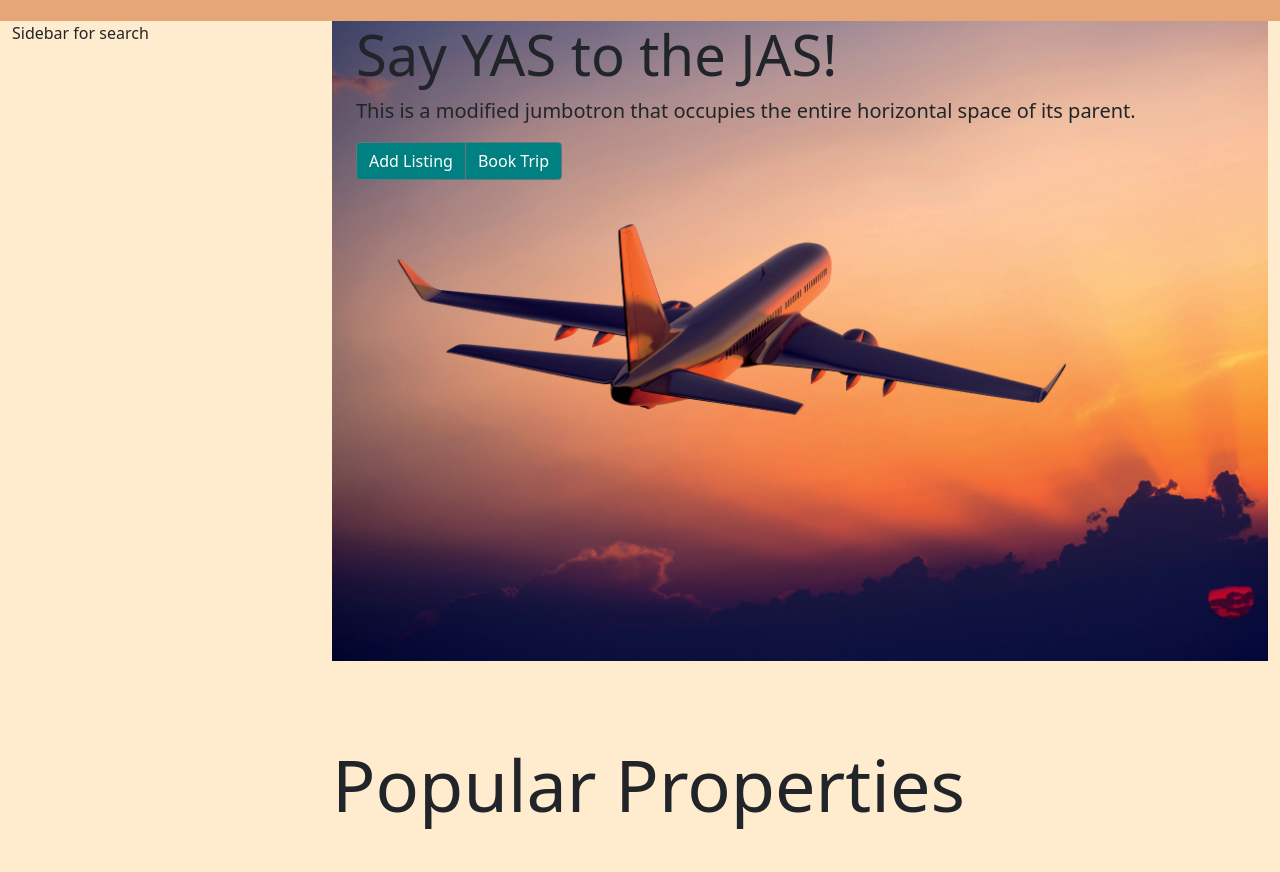
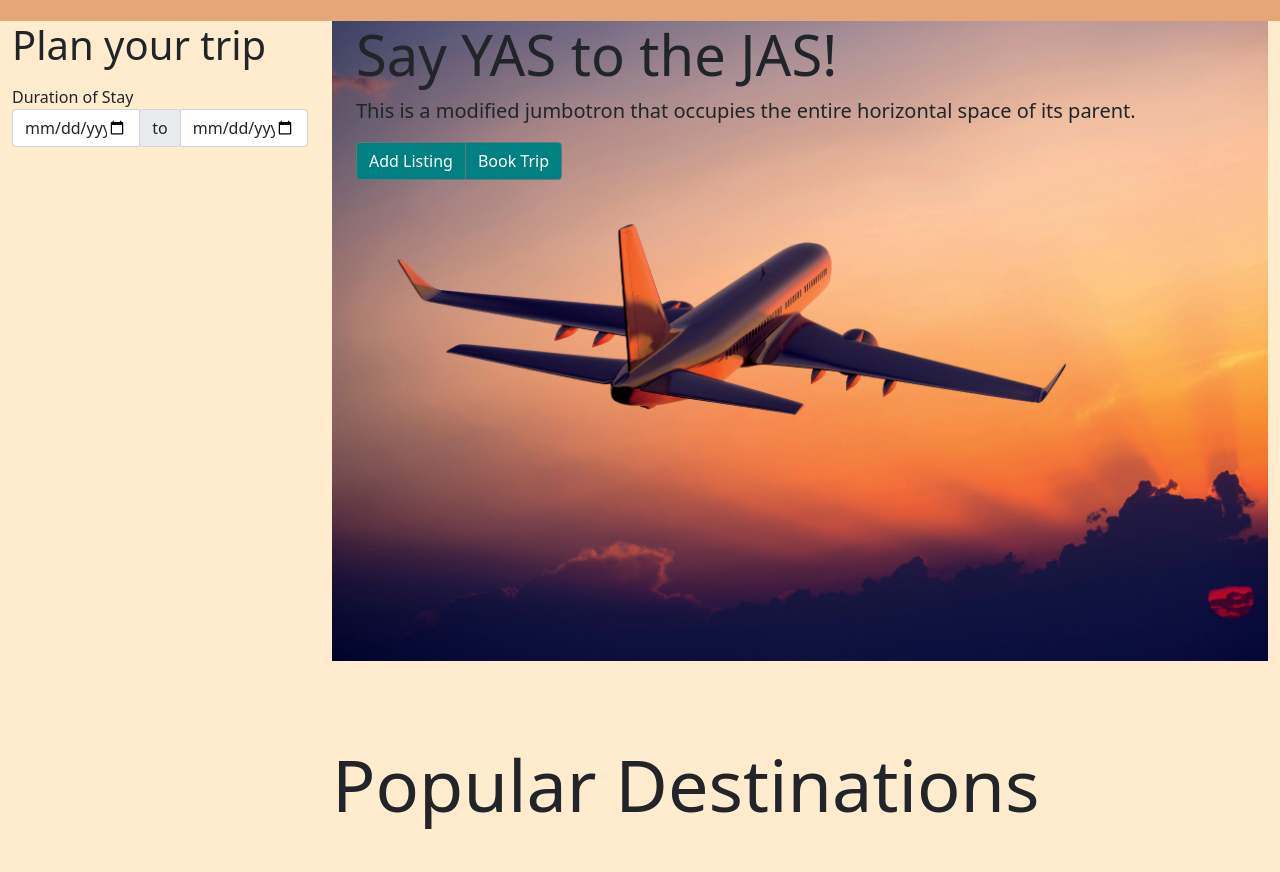
Before and after one commit to arunima1820/Assignment1-WPL, a plain HTML site: page main.html in a window 1280 px wide. Shown: the part 75-947 px from the top of the page. Drawn offline with nearby package versions, Linux system fonts and the light colour scheme.

Commit message:
updated sidebar

```diff
--- a/main.html
+++ b/main.html
@@ -74,7 +74,15 @@
     <div class="container-fluid">
         <div class="row justify-content-md-center">
             <div class="col col-md-3">
-                Sidebar for search
+                <p class="display-6">Plan your trip</p>
+                <label for="dates">Duration of Stay</label>
+                <div class="input-group" id="dates">
+                    <input type="date" class="form-control">
+                    <div class="input-group-prepend">
+                        <span class="input-group-text" id="">to</span>
+                    </div>
+                    <input type="date" class="form-control">
+                </div>
             </div>
             <div class="col col-md-9">
                 <div class="jumbotron jumbotron-fluid">
@@ -89,7 +97,7 @@
                     </div>
                 </div>
 
-                <h2 id="card-heading" class="display-2"> Popular Properties</h2>
+                <h2 id="card-heading" class="display-2"> Popular Destinations</h2>
                 <!-- Cards -->
                 <div class="row">
                     <div class="col-sm-6">
@@ -155,8 +163,8 @@
 
         <!-- Copyright -->
         <div class="text-center p-3" style="background-color: rgba(0, 0, 0, 0.2);">
-            © 2020 Copyright:
-            <a class="text-white" href="https://mdbootstrap.com/">MDBootstrap.com</a>
+            © 2022 Copyright:
+            <a class="text-white" href="#">Team Airbnb-24</a>
         </div>
         <!-- Copyright -->
     </footer>
```
